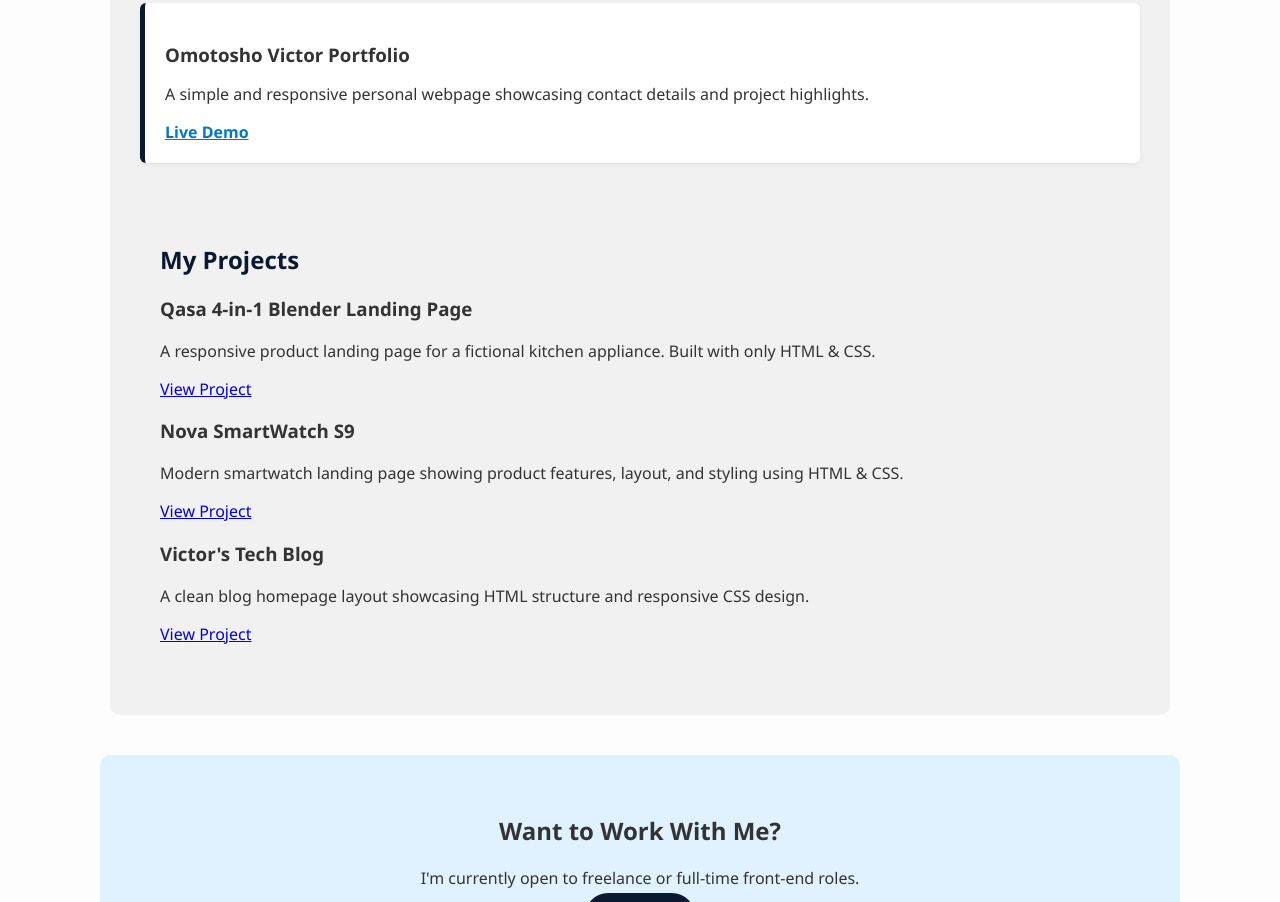
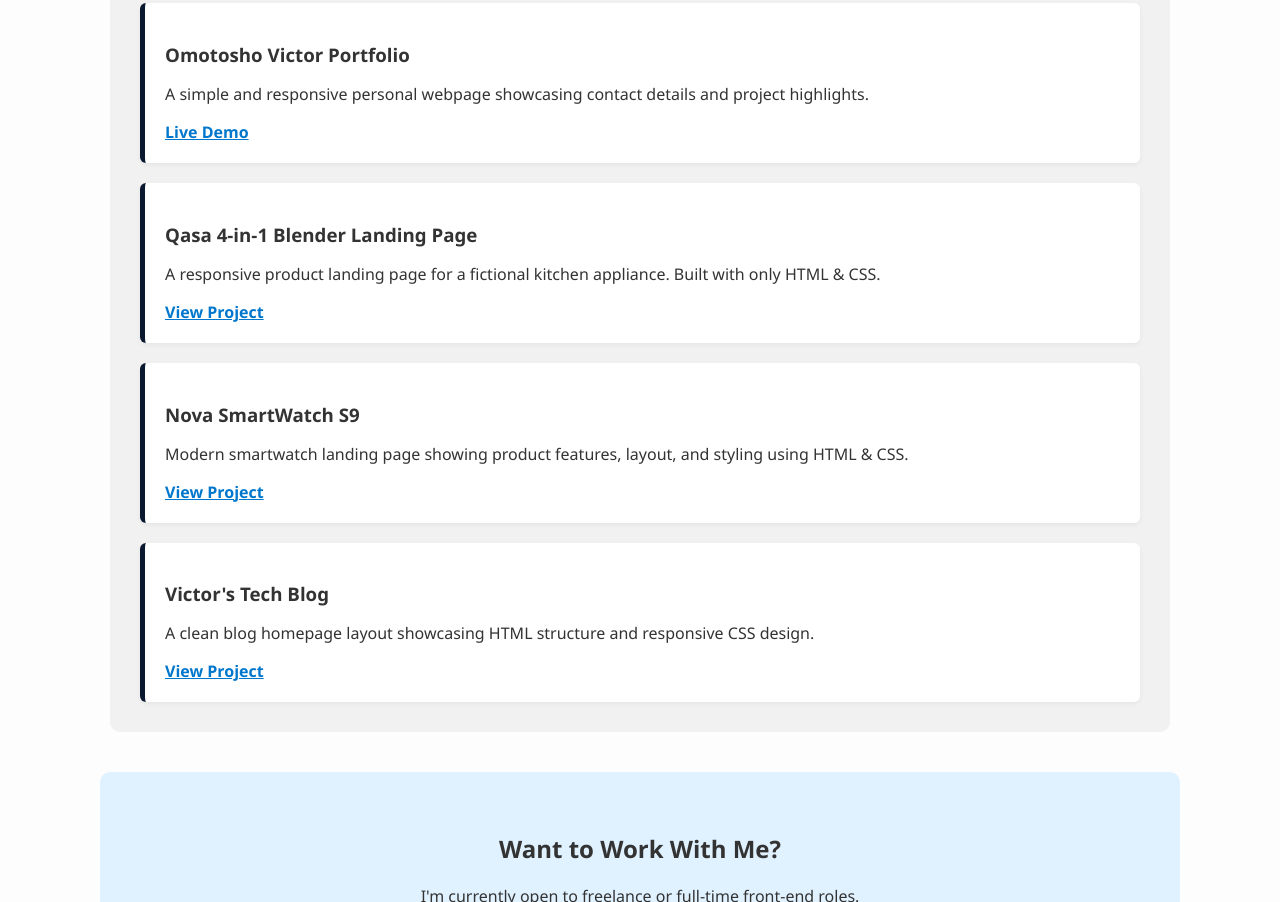
Before and after one commit to Vic-page/victor-portfolio, a plain HTML site: page index.html in a window 1280 px wide. Shown: the part 642-1544 px from the top of the page. Drawn offline with Linux system fonts and the light colour scheme.

Commit message:
Update index.html

```diff
--- a/index.html
+++ b/index.html
@@ -144,31 +144,23 @@
         <a href="https://vic-page.github.io/Simple-web/#contact" target="_blank">Live Demo</a>
       </div>
 
-      <!-- More projects to be added later -->
-      <main>
-  <section class="project-list">
-    <h2>My Projects</h2>
-
-    <div class="project">
+      <div class="project-card">
         <h3>Qasa 4-in-1 Blender Landing Page</h3>
         <p>A responsive product landing page for a fictional kitchen appliance. Built with only HTML & CSS.</p>
         <a href="qasa-landing.html" target="_blank">View Project</a>
       </div>
 
-    <div class="project">
+      <div class="project-card">
         <h3>Nova SmartWatch S9</h3>
         <p>Modern smartwatch landing page showing product features, layout, and styling using HTML & CSS.</p>
         <a href="nova-smartwatch.html" target="_blank">View Project</a>
       </div>
 
-    <div class="project">
+      <div class="project-card">
         <h3>Victor's Tech Blog</h3>
         <p>A clean blog homepage layout showcasing HTML structure and responsive CSS design.</p>
         <a href="victors-blog.html" target="_blank">View Project</a>
       </div>
-
-  </section>
-        </main>
     </div>
   </section>
 
```
Lines whose indentation alone changed are shown as unchanged.
